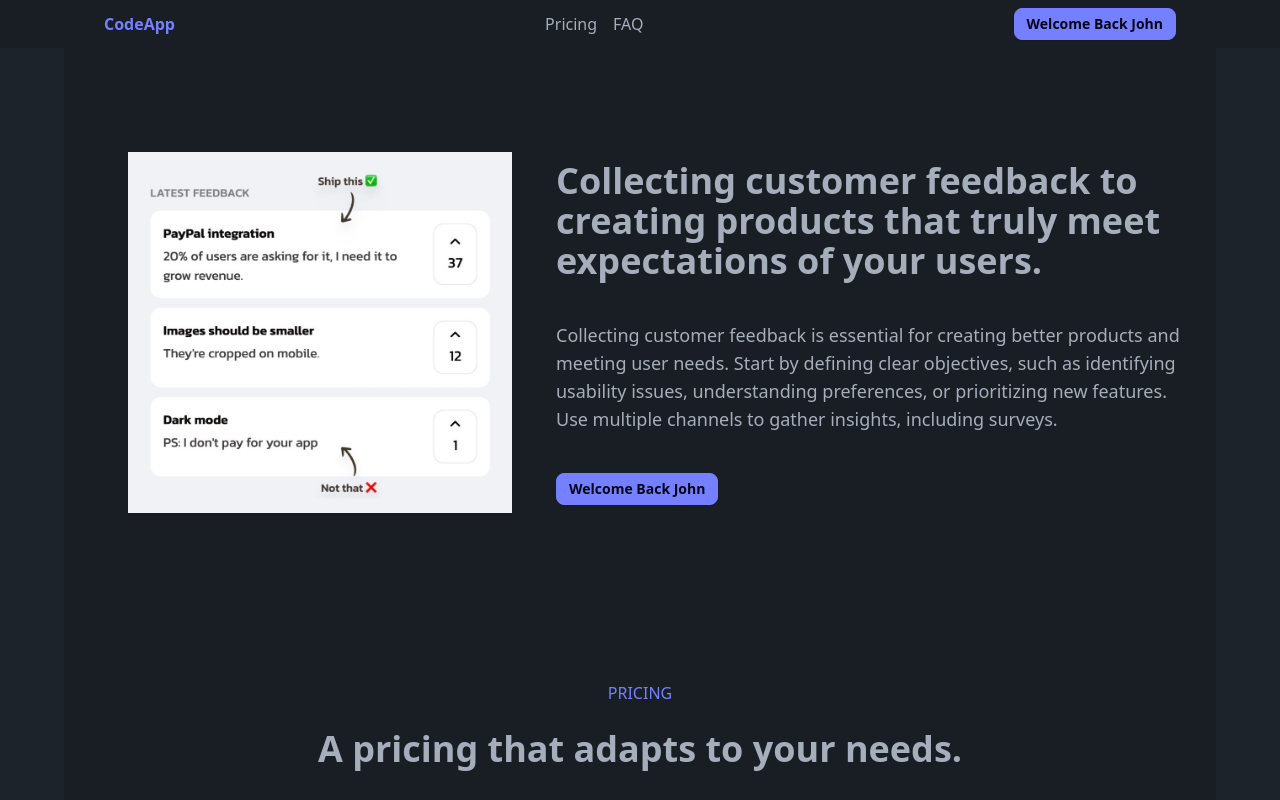
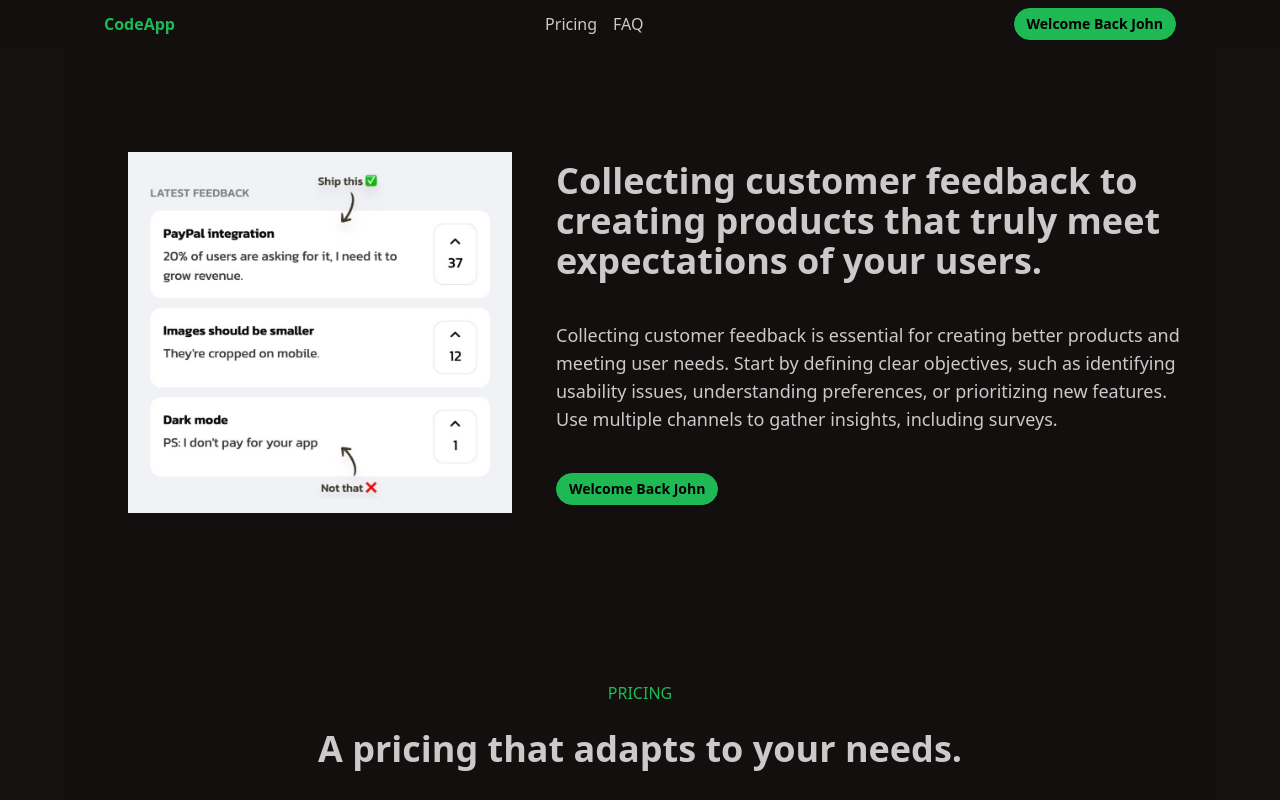
Before and after one commit to MattSaas/fastcode, a Next.js app: page / in a window 1280 px wide. Shown: the top 800 px of the page. Built offline with nearby package versions, Linux system fonts and the light colour scheme.

Commit message:
change theme

```diff
--- a/app/layout.js
+++ b/app/layout.js
@@ -21,7 +21,7 @@ export default function RootLayout({ children }) {
     <html
       lang="en"
       suppressHydrationWarning
-      data-theme="dark"
+      data-theme="forest"
       className="scroll-smooth"
     >
       <body
--- a/tailwind.config.mjs
+++ b/tailwind.config.mjs
@@ -15,6 +15,6 @@ export default {
   },
   plugins: [require("daisyui")],
   daisyui: {
-    themes: ["light", "dark", "dracula", "sunset"],
+    themes: ["light", "dark", "dracula", "sunset", "forest"],
   },
 };
```
